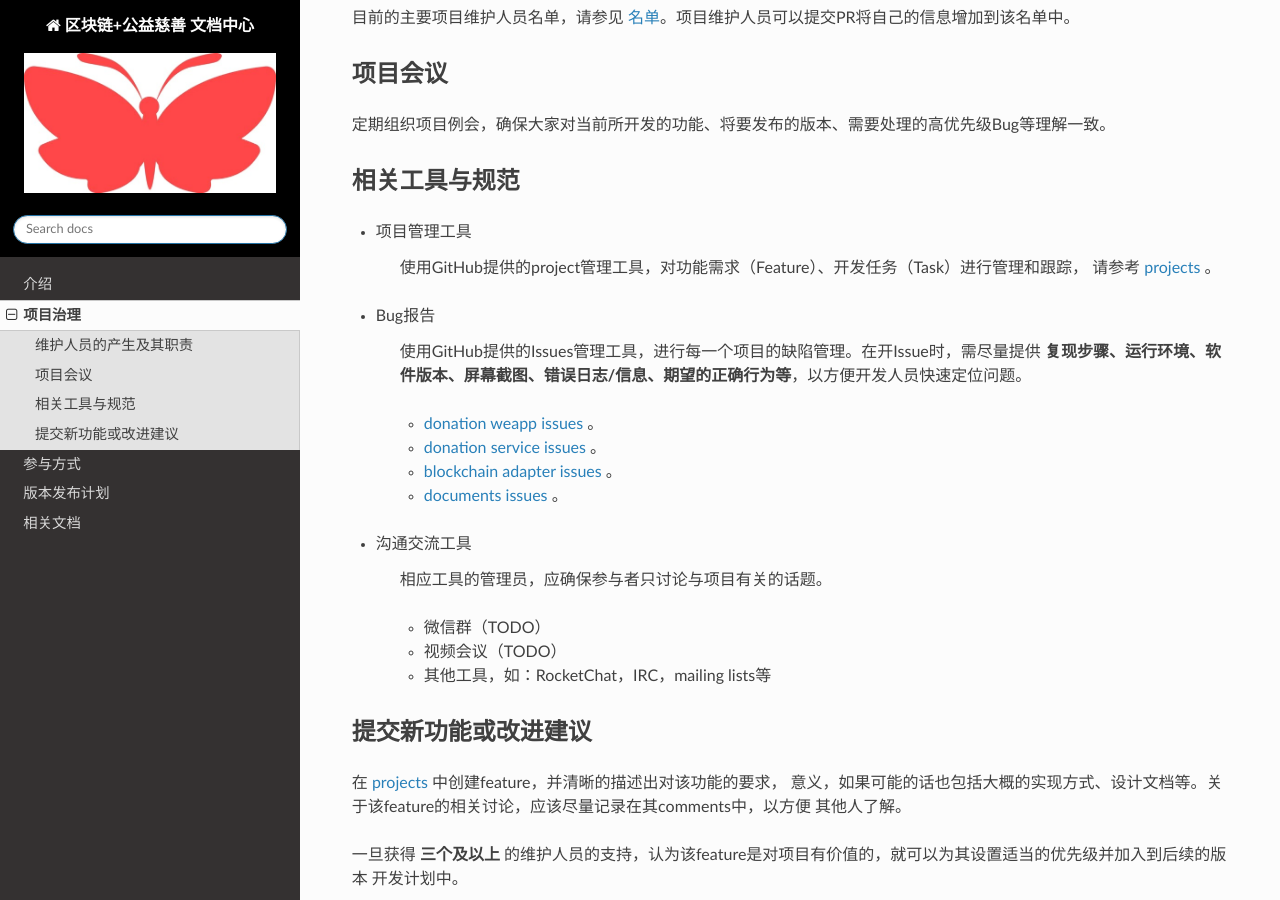
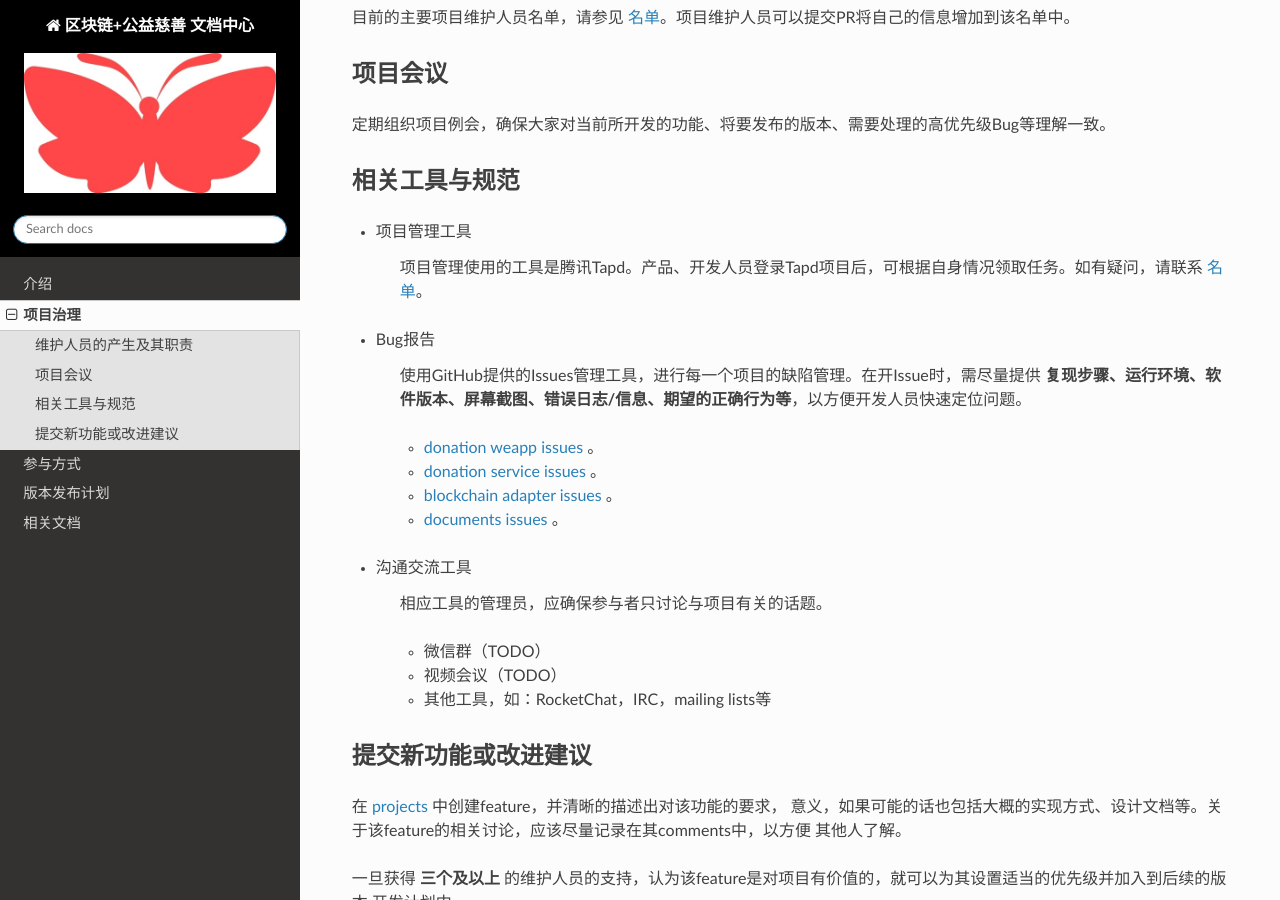
Before and after one commit to csiabb/documents, a Sphinx documentation site: the page built from source/project-governace/index.rst, in a window 1280 px wide and 900 px high, scrolled down 605 px. Built offline with Sphinx 7.4.7 and the Read the Docs theme 2.0.0, drawn with Linux system fonts in a browser that asks for light colours; formulas are drawn with MathJax 3.

Commit message:
更新项目管理工具和管理方式
Signed-off-by: 陆琪 <isabella.qilu2000@gmail.com, lqi5@grgbanking.com>

```diff
--- a/source/project-governace/index.rst
+++ b/source/project-governace/index.rst
@@ -36,8 +36,7 @@
 
 * 项目管理工具
 
-   使用GitHub提供的project管理工具，对功能需求（Feature）、开发任务（Task）进行管理和跟踪，
-   请参考 `projects <https://github.com/orgs/csiabb/projects>`_ 。
+   项目管理使用的工具是腾讯Tapd。产品、开发人员登录Tapd项目后，可根据自身情况领取任务。如有疑问，请联系 :ref:`名单 <refMaintainers>`。
 
 .. _refBugReport:
 
```
